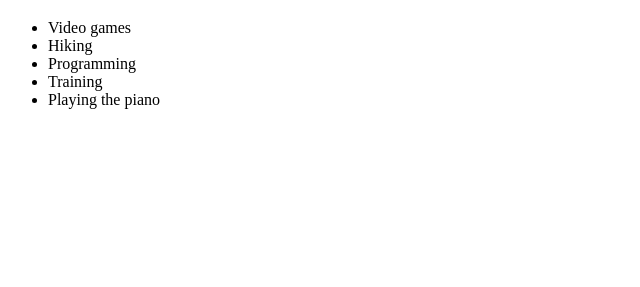
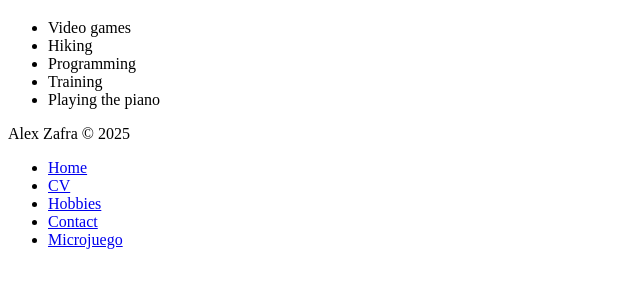
Before and after one commit to alexzz05/alexzz05.github.io, a plain HTML site: page hobbies.html in a window 1280 px wide. Shown: the part 61-348 px from the top of the page, without its empty margins (0-640 px from the left). Drawn offline with Linux system fonts and the light colour scheme.

Commit message:
Update hobbies.html

```diff
--- a/hobbies.html
+++ b/hobbies.html
@@ -21,3 +21,18 @@
 				</ul>
 
 		</main>
+
+		<footer>
+			<p> Alex Zafra &copy 2025 </p>
+			<nav>
+				<ul>
+					<li><a href="index.html">Home</a></li>
+					<li><a href="cv.html">CV</a></li>
+					<li><a href="hobbies.html">Hobbies</a></li>
+					<li><a href="contact.html">Contact</a></li>
+					<li><a href="microjuego.html">Microjuego</a></li>
+				</ul>
+			</nav>
+		</footer>
+	</body>
+</html>
```
